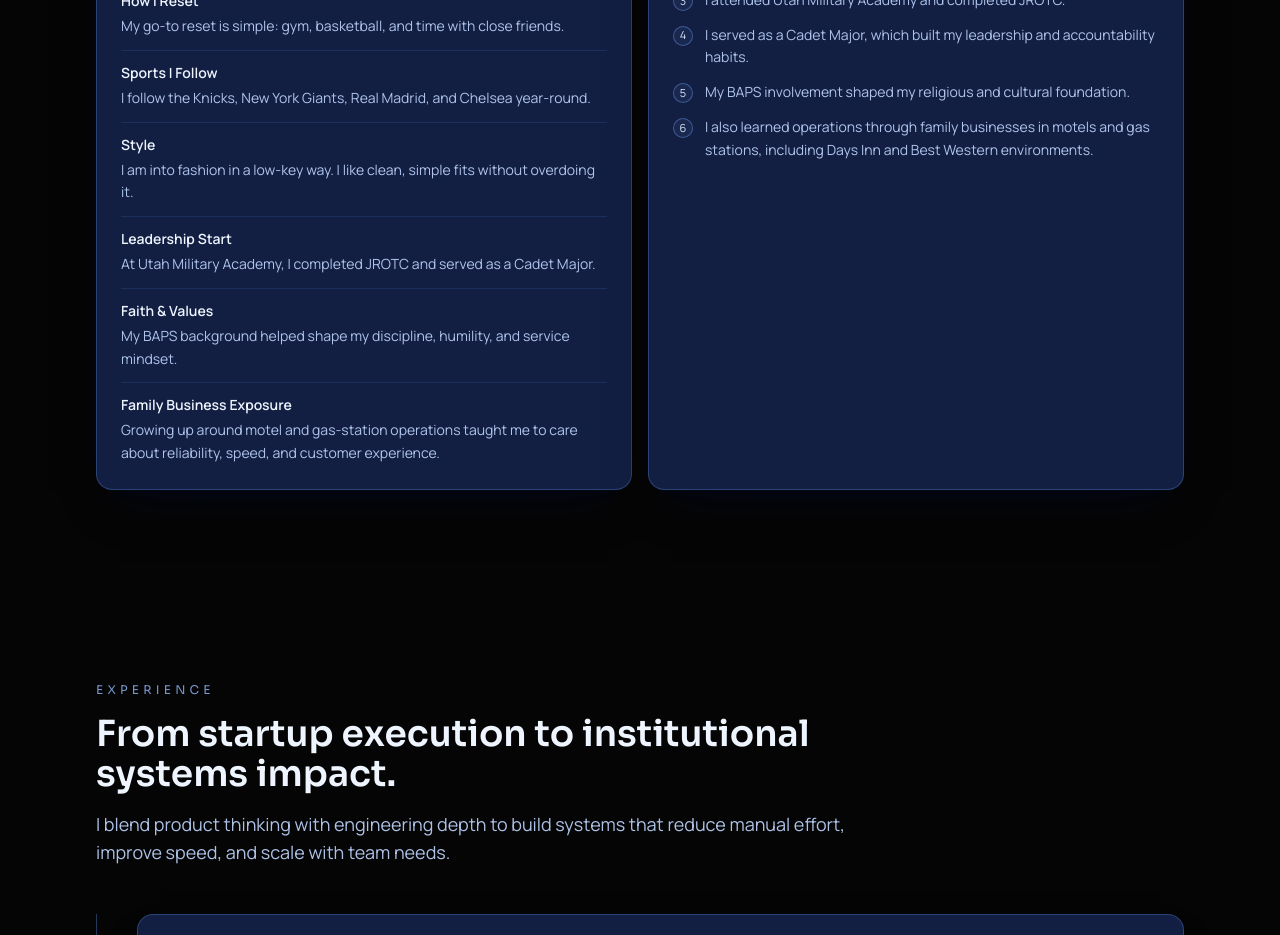
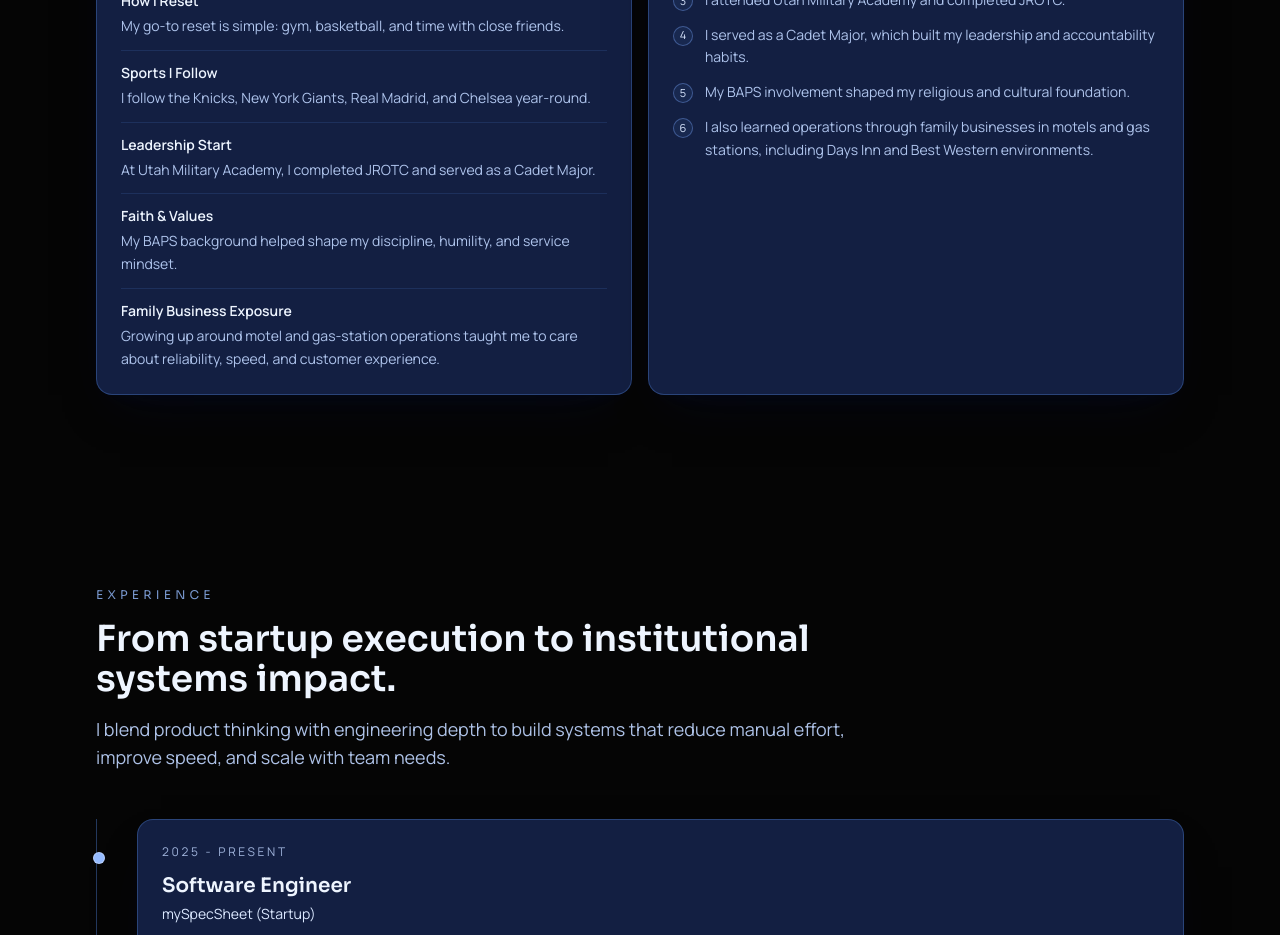
Before and after one commit to HenishPatel1214/henish-portfolio, a React (Vite) app: page / in a window 1280 px wide. Shown: the part 1900-2835 px from the top of the page. Built offline with nearby package versions, Linux system fonts and the light colour scheme.

Commit message:
Remove style quick-fact card from beyond code

```diff
--- a/src/data/portfolioData.js
+++ b/src/data/portfolioData.js
@@ -63,10 +63,6 @@ export const funFacts = [
   {
     title: 'Sports I Follow',
     text: 'I follow the Knicks, New York Giants, Real Madrid, and Chelsea year-round.',
-  },
-  {
-    title: 'Style',
-    text: 'I am into fashion in a low-key way. I like clean, simple fits without overdoing it.',
   },
   {
     title: 'Leadership Start',
```
